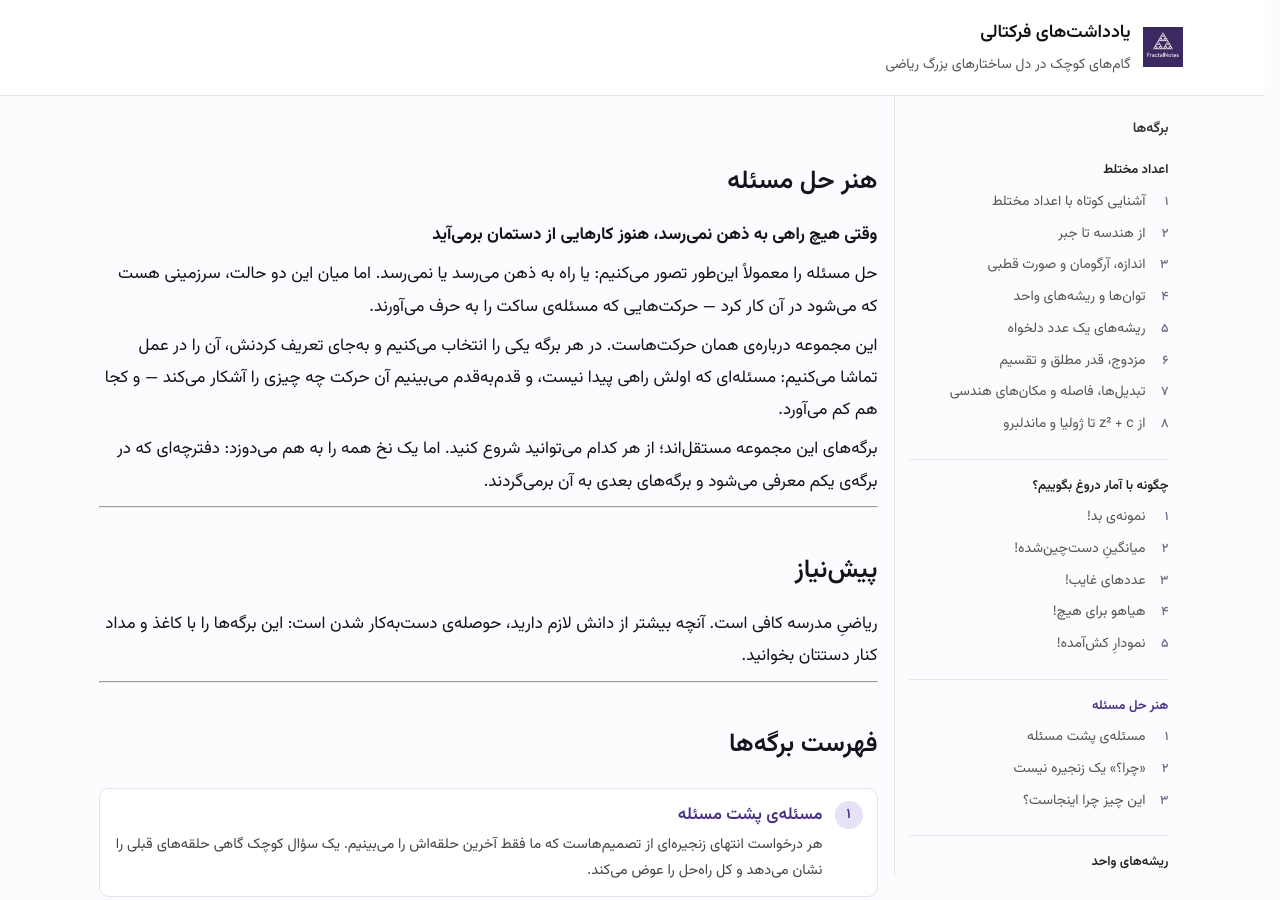
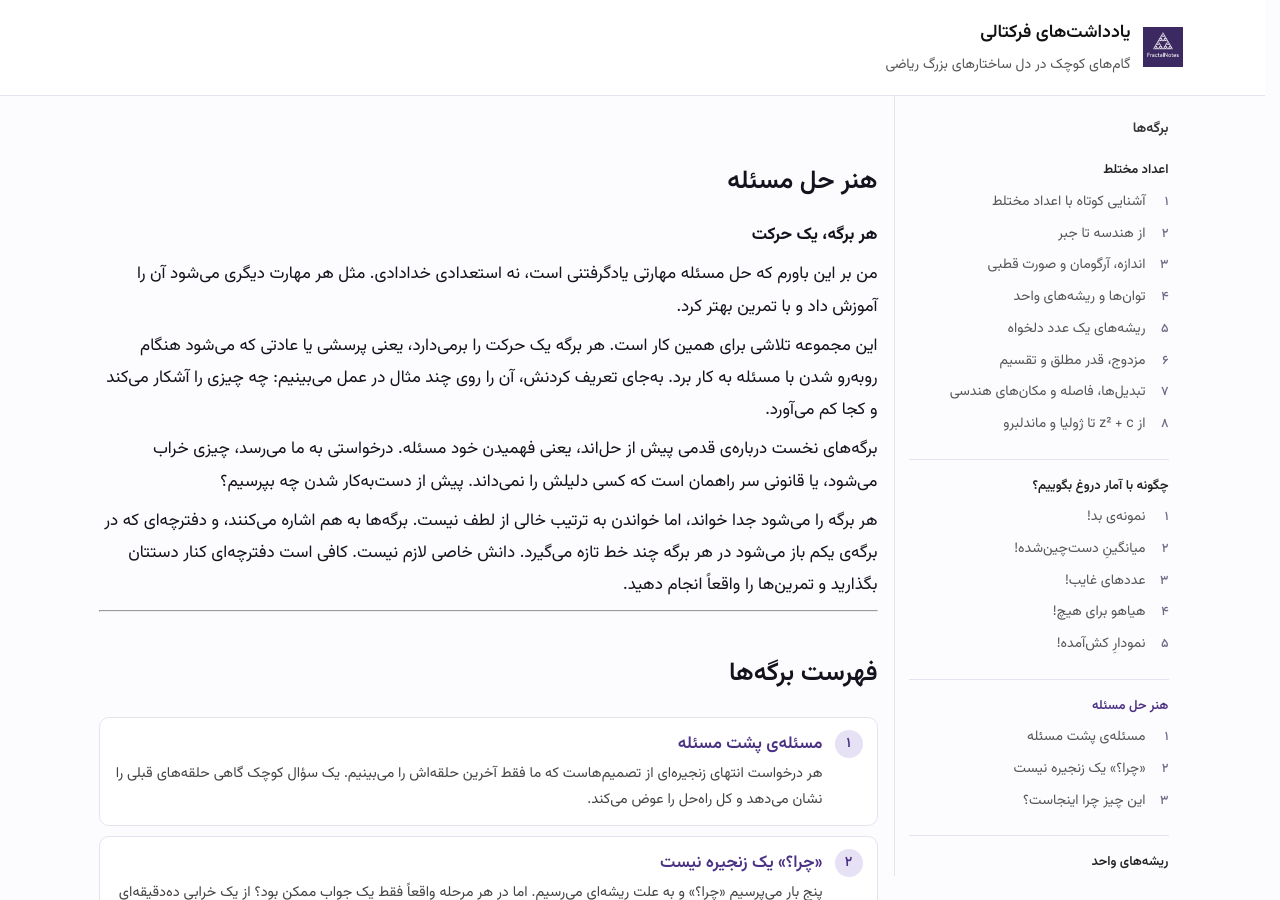
Before and after one commit to pooyarezaie/Fractal-Notes, a Jekyll site: the page built from art-of-problem-solving/index.md, in a window 1280 px wide and 900 px high. Built offline with Jekyll 4.4.1, drawn with Linux system fonts in a browser that asks for light colours.

Commit message:
Rewrite the art-of-problem-solving landing page around a learnable skill
The intro now opens with the belief that problem solving can be taught and
practised, fits the three problem-statement notes, and recommends reading
in order. The series summary and page description follow the same framing.

Co-Authored-By: Claude Fable 5.1 <noreply@anthropic.com>

```diff
--- a/_data/site_index.yml
+++ b/_data/site_index.yml
@@ -68,7 +68,7 @@
 - title: "هنر حل مسئله"
   path: "art-of-problem-solving"
   series: true
-  summary: "وقتی هیچ راهی به ذهن نمی‌رسد، هنوز کارهایی از دستمان برمی‌آید. در هر برگه یک حرکتِ حل‌مسئله را روی یک مسئله‌ی واقعی تماشا می‌کنیم — برگه‌ها مستقل‌اند و از هر کدام می‌شود شروع کرد."
+  summary: "حل مسئله مهارتی یادگرفتنی است، نه استعدادی خدادادی. در هر برگه یک حرکت را روی چند مثال در عمل می‌بینیم. هر برگه را می‌شود جدا خواند، اما خواندن به ترتیب خالی از لطف نیست."
   items:
     - title: "مسئله‌ی پشت مسئله"
       path: "art-of-problem-solving/the-problem-behind-the-problem"
--- a/art-of-problem-solving/index.md
+++ b/art-of-problem-solving/index.md
@@ -1,24 +1,20 @@
 ---
 title: "هنر حل مسئله؛ راهبردها و عادت‌ها"
-description: "مجموعه‌ای درباره‌ی هنر حل مسئله: در هر برگه یک حرکت — بازی با مسئله، نمونه‌ی کوچک، تغییر نگاه — روی یک مسئله‌ی واقعی تماشا می‌شود. برگه‌ها مستقل‌اند."
+description: "مجموعه‌ای درباره‌ی هنر حل مسئله، با این باور که حل مسئله مهارتی یادگرفتنی است. هر برگه یک حرکت را روی چند مثال در عمل نشان می‌دهد."
 date: 2026-09-04
-last_modified_at: 2026-09-04
+last_modified_at: 2026-10-03
 ---
 
 # هنر حل مسئله
-**وقتی هیچ راهی به ذهن نمی‌رسد، هنوز کارهایی از دستمان برمی‌آید**
+**هر برگه، یک حرکت**
 
-حل مسئله را معمولاً این‌طور تصور می‌کنیم: یا راه به ذهن می‌رسد یا نمی‌رسد. اما میان این دو حالت، سرزمینی هست که می‌شود در آن کار کرد — حرکت‌هایی که مسئله‌ی ساکت را به حرف می‌آورند.
+من بر این باورم که حل مسئله مهارتی یادگرفتنی است، نه استعدادی خدادادی. مثل هر مهارت دیگری می‌شود آن را آموزش داد و با تمرین بهتر کرد.
 
-این مجموعه درباره‌ی همان حرکت‌هاست. در هر برگه یکی را انتخاب می‌کنیم و به‌جای تعریف کردنش، آن را در عمل تماشا می‌کنیم: مسئله‌ای که اولش راهی پیدا نیست، و قدم‌به‌قدم می‌بینیم آن حرکت چه چیزی را آشکار می‌کند — و کجا هم کم می‌آورد.
+این مجموعه تلاشی برای همین کار است. هر برگه یک حرکت را برمی‌دارد، یعنی پرسشی یا عادتی که می‌شود هنگام روبه‌رو شدن با مسئله به کار برد. به‌جای تعریف کردنش، آن را روی چند مثال در عمل می‌بینیم: چه چیزی را آشکار می‌کند و کجا کم می‌آورد.
 
-برگه‌های این مجموعه مستقل‌اند؛ از هر کدام می‌توانید شروع کنید. اما یک نخ همه را به هم می‌دوزد: دفترچه‌ای که در برگه‌ی یکم معرفی می‌شود و برگه‌های بعدی به آن برمی‌گردند.
+برگه‌های نخست درباره‌ی قدمی پیش از حل‌اند، یعنی فهمیدن خود مسئله. درخواستی به ما می‌رسد، چیزی خراب می‌شود، یا قانونی سر راهمان است که کسی دلیلش را نمی‌داند. پیش از دست‌به‌کار شدن چه بپرسیم؟
 
----
-
-## پیش‌نیاز
-
-ریاضیِ مدرسه کافی است. آنچه بیشتر از دانش لازم دارید، حوصله‌ی دست‌به‌کار شدن است: این برگه‌ها را با کاغذ و مداد کنار دستتان بخوانید.
+هر برگه را می‌شود جدا خواند، اما خواندن به ترتیب خالی از لطف نیست. برگه‌ها به هم اشاره می‌کنند، و دفترچه‌ای که در برگه‌ی یکم باز می‌شود در هر برگه چند خط تازه می‌گیرد. دانش خاصی لازم نیست. کافی است دفترچه‌ای کنار دستتان بگذارید و تمرین‌ها را واقعاً انجام دهید.
 
 ---
 
```
